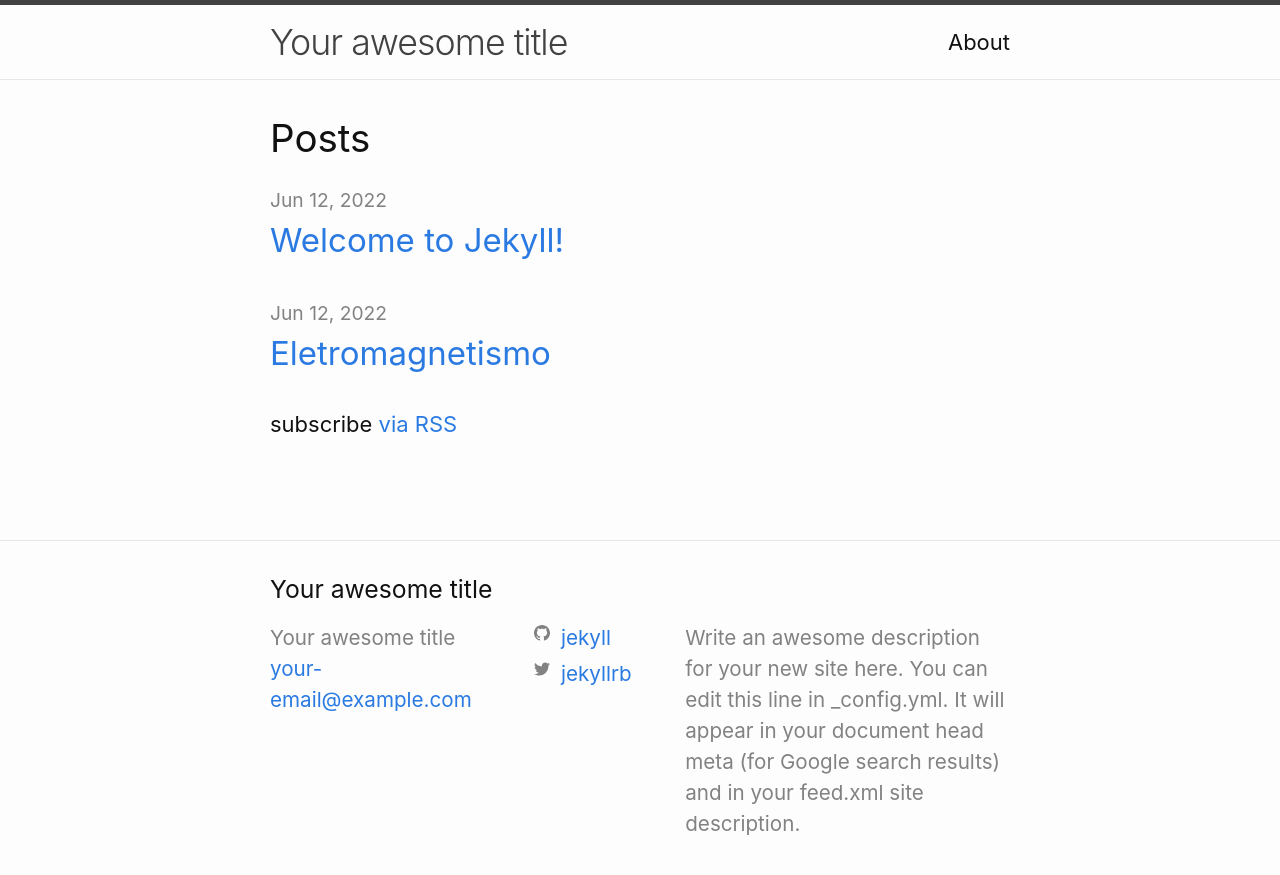
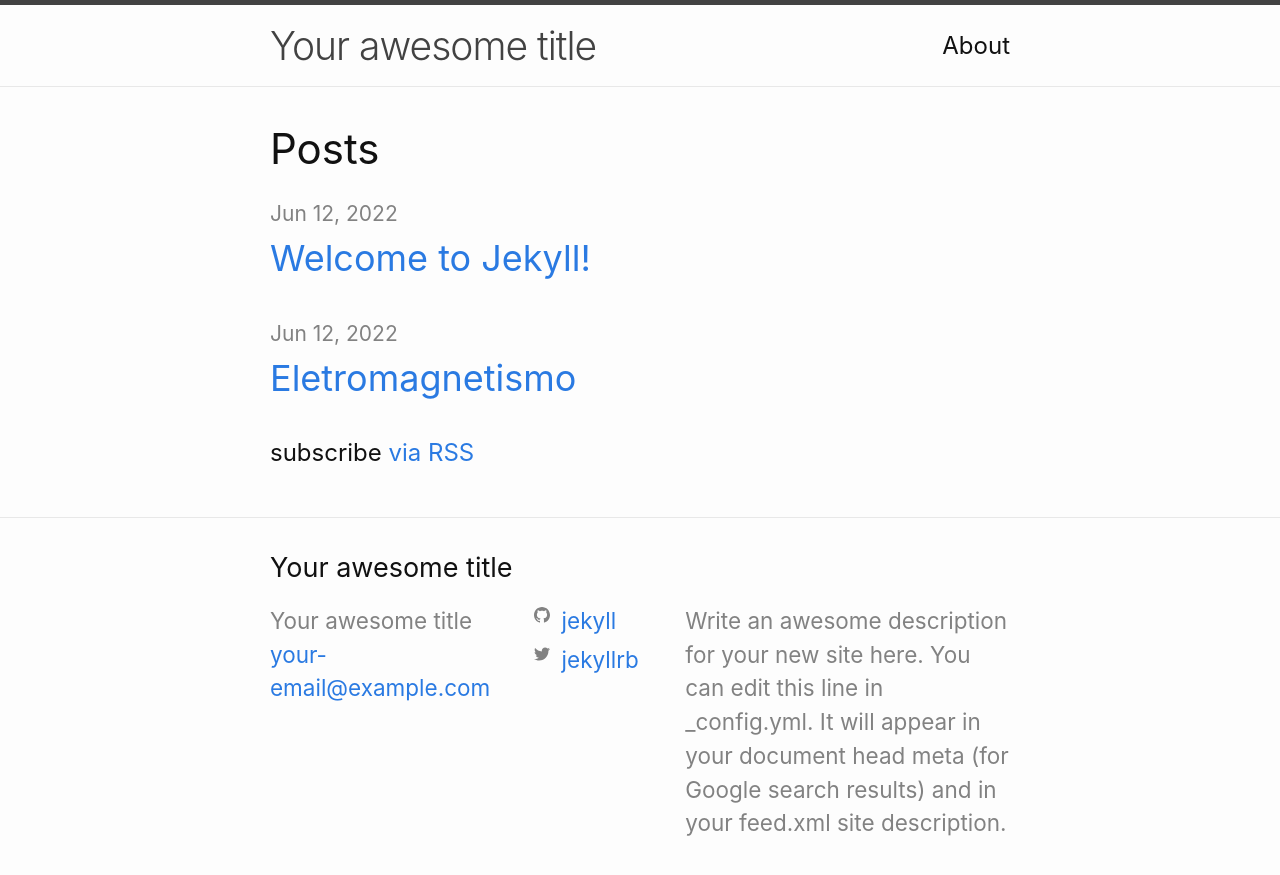
Before and after one commit to jamericomiranda/jamericomiranda.github.io, a Jekyll site: the page built from index.markdown, in a window 1280 px wide. Shown: the top 875 px of the page. Built offline with Jekyll 4.4.1, drawn with Linux system fonts in a browser that asks for light colours.

Commit message:
Update minima.scss

```diff
--- a/_sass/minima.scss
+++ b/_sass/minima.scss
@@ -3,7 +3,7 @@
 // Define defaults for each variable.
 
 $base-font-family: -apple-system, BlinkMacSystemFont, "Segoe UI", Roboto, Helvetica, Arial, sans-serif, "Apple Color Emoji", "Segoe UI Emoji", "Segoe UI Symbol" !default;
-$base-font-size:   22px !default;
+$base-font-size:   24px !default;
 $base-font-weight: 400 !default;
 $small-font-size:  $base-font-size * 0.875 !default;
 $base-line-height: 1.5 !default;
```
